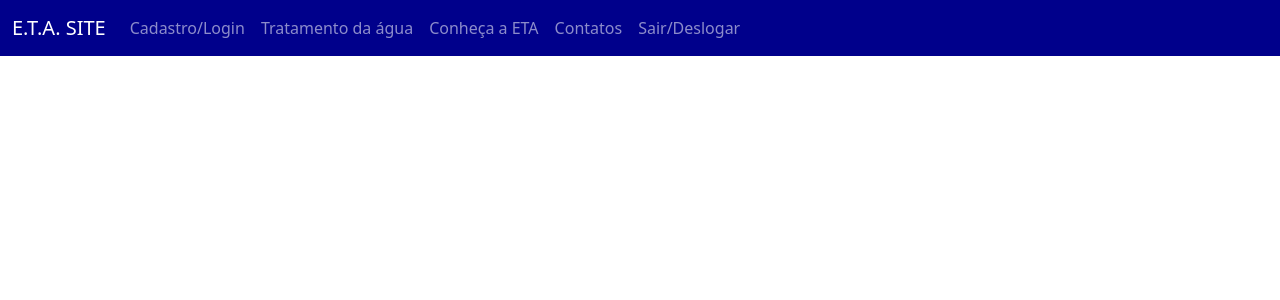
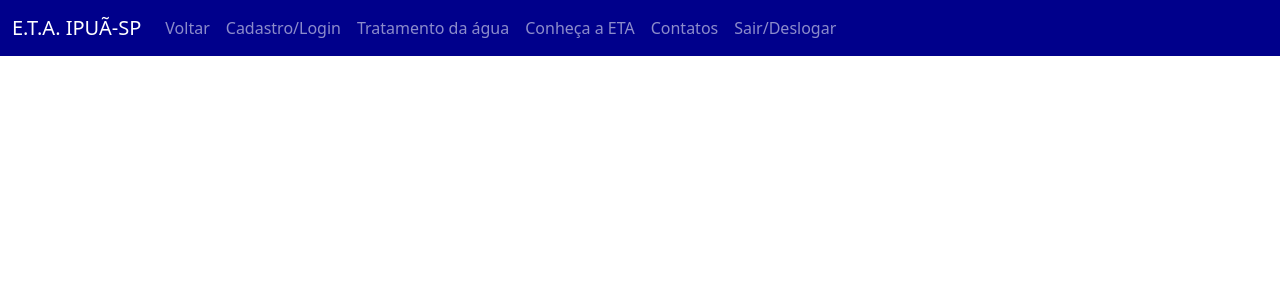
Before and after one commit to scorsato86murilo/apitreino, a Django app: template index/templates/base_index.html in a window 1280 px wide. Shown: the top 300 px of the page. Run offline with Django 5.2, Linux system fonts and the light colour scheme; the template is opened without the code that fills it, so the values that code supplies are empty.

Commit message:
adição de botão no index

```diff
--- a/index/templates/base_index.html
+++ b/index/templates/base_index.html
@@ -11,12 +11,15 @@
   <body>
     <nav class="navbar navbar-expand-lg " data-bs-theme="dark"; style="background-color:darkblue";>
   <div class="container-fluid">
-    <a class="navbar-brand" href="#">E.T.A. SITE</a>
+    <a class="navbar-brand" href="#">E.T.A. IPUÃ-SP</a>
     <button class="navbar-toggler" type="button" data-bs-toggle="collapse" data-bs-target="#navbarText" aria-controls="navbarText" aria-expanded="false" aria-label="Toggle navigation">
       <span class="navbar-toggler-icon"></span>
     </button>
     <div class="collapse navbar-collapse" id="navbarText">
       <ul class="navbar-nav me-auto mb-2 mb-lg-0">
+        <li class="nav-item">
+          <a class="nav-link" href="#">Voltar</a>
+        </li>
         <li class="nav-item">
           <a class="nav-link" href="#">Cadastro/Login</a>
         </li>
```
